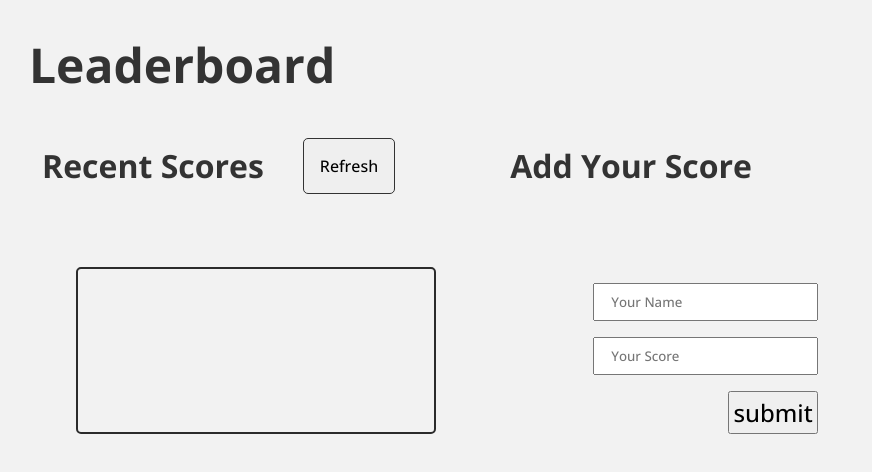
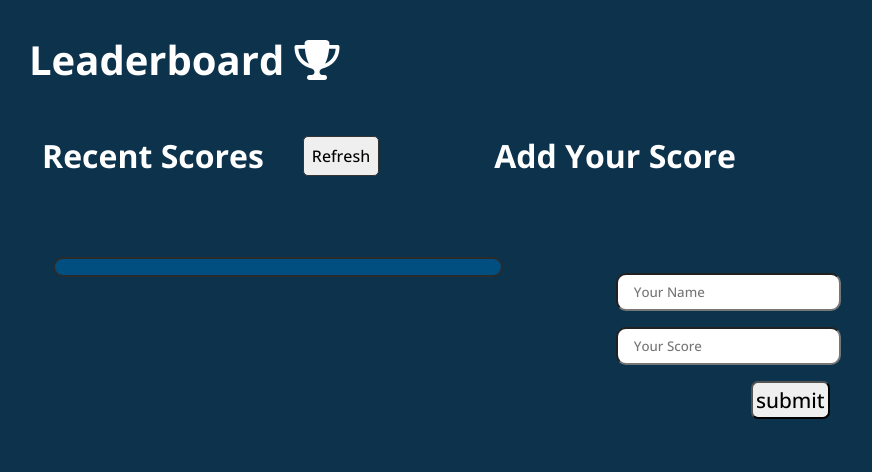
Before and after one commit to nickemma/leaderboard, a website built with webpack: page src/index.html in a window 1280 px wide. Shown: the whole page, without its empty margins (43-915 px from the left). Built offline with nearby package versions, Linux system fonts and the light colour scheme.

Commit message:
add styling and made it more cool

```diff
--- a/src/crud.js
+++ b/src/crud.js
@@ -4,7 +4,7 @@ const displayScore = (data) => {
   listScore.innerHTML = '';
   data.forEach((item) => {
     const li = document.createElement('li');
-    li.innerHTML = `${item.user} : ${item.score}`;
+    li.innerHTML = `👤 ⭐${item.user} : ${item.score}`;
     listScore.appendChild(li);
   });
 };
--- a/src/index.html
+++ b/src/index.html
@@ -5,10 +5,14 @@
     <meta http-equiv="X-UA-Compatible" content="IE=edge" />
     <meta name="viewport" content="width=device-width, initial-scale=1.0" />
     <title>Leaderboard</title>
+    <link
+      rel="stylesheet"
+      href="https://cdnjs.cloudflare.com/ajax/libs/font-awesome/6.1.1/css/all.min.css"
+    />
   </head>
   <body>
     <header class="header">
-      <h1>Leaderboard</h1>
+      <h1>Leaderboard <i class="fa-solid fa-trophy"></i></h1>
     </header>
     <section class="container-inner">
       <div class="main">
--- a/src/index.js
+++ b/src/index.js
@@ -9,6 +9,7 @@ const { name, score } = formAdd.elements;
 
 const addScore = (e) => {
   e.preventDefault();
+  if (!name.value || !score.value) return;
   const scoreData = {
     user: name.value,
     score: score.value,
--- a/src/styles.css
+++ b/src/styles.css
@@ -10,16 +10,16 @@
 }
 
 body {
-  background-color: #f2f2f2;
+  background-color: #0c324c;
   width: 1200px;
   max-width: 100%;
   margin: 0 auto;
 }
 
 h1 {
-  font-size: 3rem;
+  font-size: 2.5rem;
   padding: 2rem;
-  color: #333;
+  color: #fff;
 }
 
 .main {
@@ -30,7 +30,7 @@ h1 {
 
 .main h2 {
   font-size: 2rem;
-  color: #333;
+  color: #fff;
   margin-right: 1.5rem;
   padding: 15px;
   text-transform: capitalize;
@@ -41,15 +41,18 @@ form button {
   padding: 0.2rem;
   margin-top: 1rem;
   margin-left: 60%;
-  font-size: 1.5rem;
+  font-size: 1.3rem;
+  cursor: pointer;
+  border-radius: 7px;
 }
 
 .main button {
   font-size: 1rem;
   outline: none;
   border: 1px solid #333;
-  padding: 1rem 1rem;
+  padding: 0.5rem 0.5rem;
   border-radius: 5px;
+  cursor: pointer;
 }
 
 .add {
@@ -70,25 +73,28 @@ form button {
 
 .scorelist {
   list-style: none;
-  color: blue;
+  background-color: #014e81;
   font-size: 2rem;
   border: 2px solid #2b2b2b;
   padding: 0.5rem 0.5rem;
-  border-radius: 5px;
-  width: 40%;
+  border-radius: 10px;
+  width: 50%;
+  height: 30%;
 }
 
 .scorelist li {
   margin: 10px;
+  border-radius: 8px;
+  padding: 2px;
 }
 
 .scorelist li:nth-child(odd) {
-  background-color: #f2f2f2;
-  color: #2b2b2b;
+  background-color: #6fb4e2;
+  color: #fff;
 }
 
 .scorelist li:nth-child(even) {
-  background-color: rgb(156, 155, 155);
+  background-color: #fff;
   color: #2a2a2a;
 }
 
@@ -100,6 +106,7 @@ form input {
   width: 100%;
   padding: 0.5rem 1rem;
   margin-top: 1rem;
+  border-radius: 10px;
 }
 
 @media screen and (max-width: 768px) {
--- a/src/working.js
+++ b/src/working.js
@@ -1,3 +1,3 @@
-const API_URL = 'https://us-central1-js-capstone-backend.cloudfunctions.net/api/games/wEZOmKQLuWCOnw4UusIE/scores/';
+const API_URL = 'https://us-central1-js-capstone-backend.cloudfunctions.net/api/games/te26qsUr40fYafV4DxvK/scores/';
 
 export default API_URL;
```
Also changed, not shown: dist/runtime.bundle.js, 1 other file.
